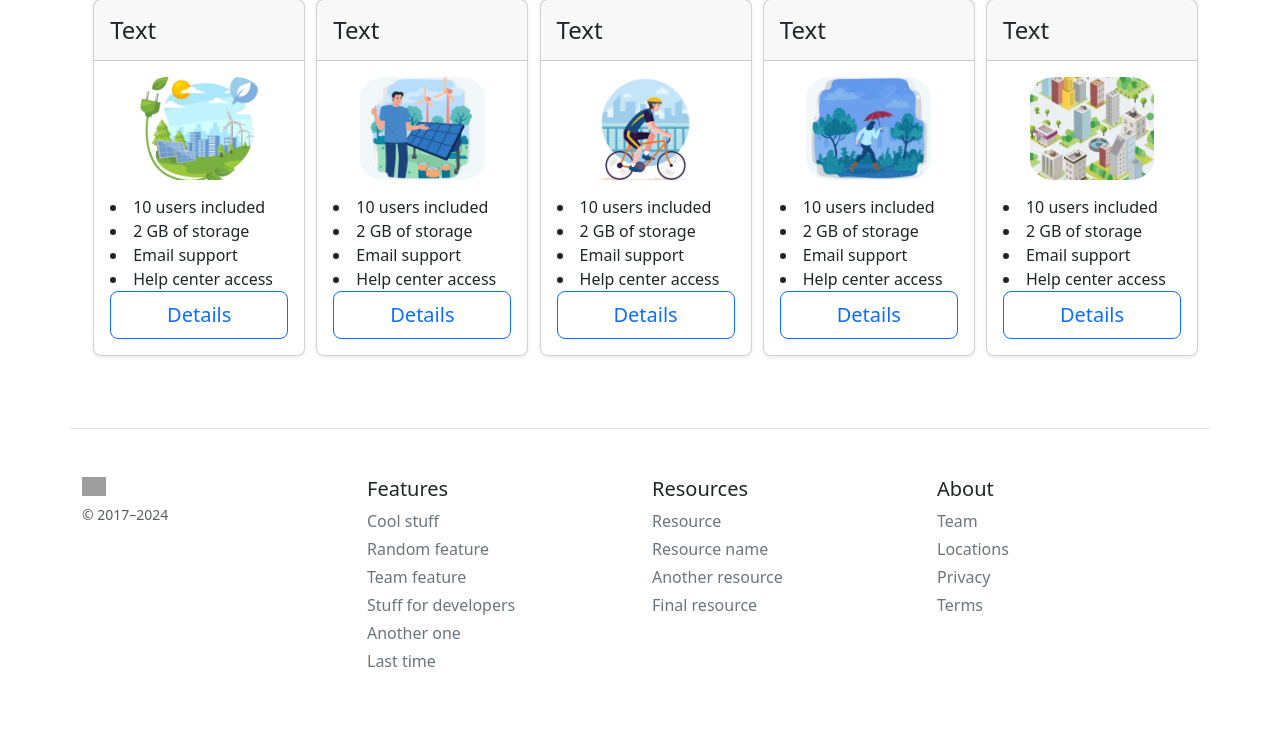
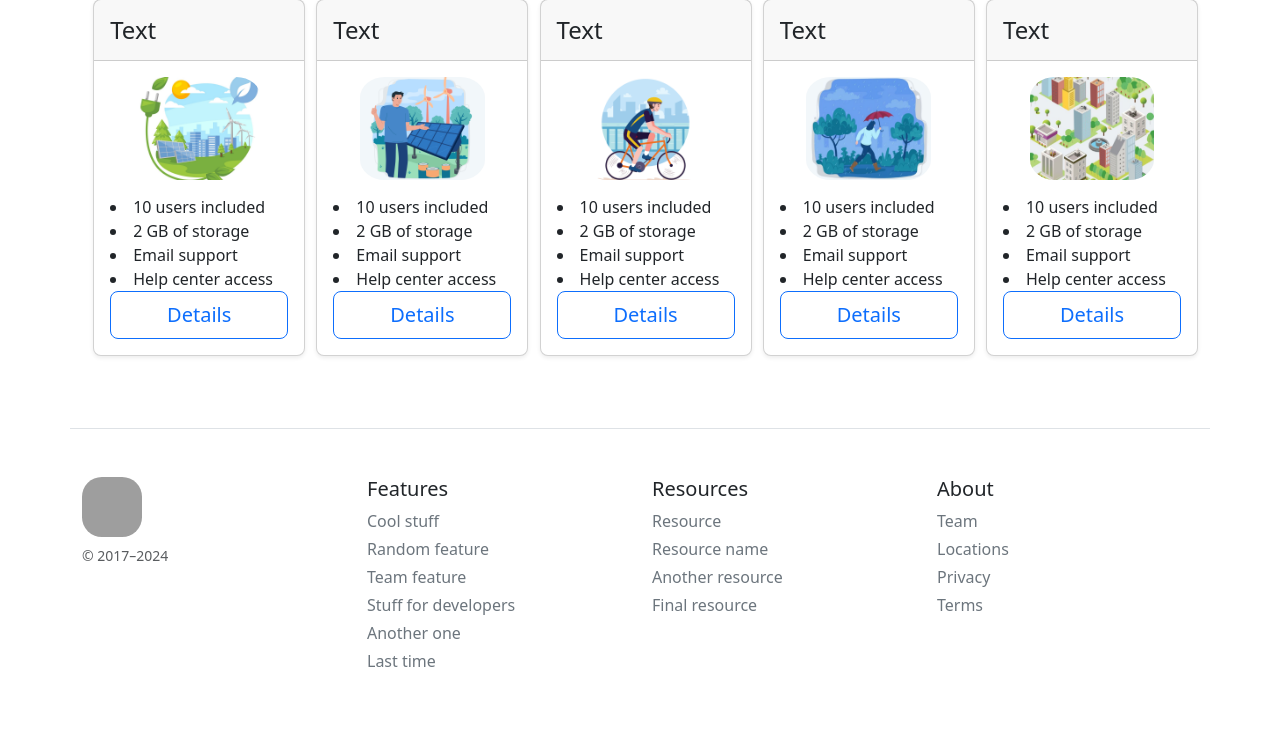
Before and after one commit to LeoKrasowski/PHP-WebBlog-app, a PHP site: page / in a window 1280 px wide. Shown: the part 204-941 px from the top of the page. Run offline with PHP 8.4, Linux system fonts and the light colour scheme; grey boxes are pictures that could not be loaded.

Commit message:
Added a new block footer

```diff
--- /dev/null
+++ b/blocks/footer.php
@@ -0,0 +1,37 @@
+<footer class="container pt-4 my-md-5 pt-md-5 border-top">
+    <div class="row">
+      <div class="col-12 col-md">
+        <img class="mb-2" src="https://upload.wikimedia.org/wikipedia/en/6/63/Feels_good_man.jpg" alt="" width="60" height="60">
+        <small class="d-block mb-3 text-body-secondary">© 2017–2024</small>
+      </div>
+      <div class="col-6 col-md">
+        <h5>Features</h5>
+        <ul class="list-unstyled text-small">
+          <li class="mb-1"><a class="link-secondary text-decoration-none" href="#">Cool stuff</a></li>
+          <li class="mb-1"><a class="link-secondary text-decoration-none" href="#">Random feature</a></li>
+          <li class="mb-1"><a class="link-secondary text-decoration-none" href="#">Team feature</a></li>
+          <li class="mb-1"><a class="link-secondary text-decoration-none" href="#">Stuff for developers</a></li>
+          <li class="mb-1"><a class="link-secondary text-decoration-none" href="#">Another one</a></li>
+          <li class="mb-1"><a class="link-secondary text-decoration-none" href="#">Last time</a></li>
+        </ul>
+      </div>
+      <div class="col-6 col-md">
+        <h5>Resources</h5>
+        <ul class="list-unstyled text-small">
+          <li class="mb-1"><a class="link-secondary text-decoration-none" href="#">Resource</a></li>
+          <li class="mb-1"><a class="link-secondary text-decoration-none" href="#">Resource name</a></li>
+          <li class="mb-1"><a class="link-secondary text-decoration-none" href="#">Another resource</a></li>
+          <li class="mb-1"><a class="link-secondary text-decoration-none" href="#">Final resource</a></li>
+        </ul>
+      </div>
+      <div class="col-6 col-md">
+        <h5>About</h5>
+        <ul class="list-unstyled text-small">
+          <li class="mb-1"><a class="link-secondary text-decoration-none" href="#">Team</a></li>
+          <li class="mb-1"><a class="link-secondary text-decoration-none" href="#">Locations</a></li>
+          <li class="mb-1"><a class="link-secondary text-decoration-none" href="#">Privacy</a></li>
+          <li class="mb-1"><a class="link-secondary text-decoration-none" href="#">Terms</a></li>
+        </ul>
+      </div>
+    </div>
+  </footer>
--- a/css/style.css
+++ b/css/style.css
@@ -12,3 +12,6 @@
     margin-left: auto;
     margin-right: auto;
 }
+.mb-2 {
+    border-radius: 33%;
+}
--- a/index.php
+++ b/index.php
@@ -35,42 +35,6 @@
     <?php endfor; ?>
     </div>
     </div>
-    <footer class="container pt-4 my-md-5 pt-md-5 border-top">
-    <div class="row">
-      <div class="col-12 col-md">
-        <img class="mb-2" src="/docs/5.3/assets/brand/bootstrap-logo.svg" alt="" width="24" height="19">
-        <small class="d-block mb-3 text-body-secondary">© 2017–2024</small>
-      </div>
-      <div class="col-6 col-md">
-        <h5>Features</h5>
-        <ul class="list-unstyled text-small">
-          <li class="mb-1"><a class="link-secondary text-decoration-none" href="#">Cool stuff</a></li>
-          <li class="mb-1"><a class="link-secondary text-decoration-none" href="#">Random feature</a></li>
-          <li class="mb-1"><a class="link-secondary text-decoration-none" href="#">Team feature</a></li>
-          <li class="mb-1"><a class="link-secondary text-decoration-none" href="#">Stuff for developers</a></li>
-          <li class="mb-1"><a class="link-secondary text-decoration-none" href="#">Another one</a></li>
-          <li class="mb-1"><a class="link-secondary text-decoration-none" href="#">Last time</a></li>
-        </ul>
-      </div>
-      <div class="col-6 col-md">
-        <h5>Resources</h5>
-        <ul class="list-unstyled text-small">
-          <li class="mb-1"><a class="link-secondary text-decoration-none" href="#">Resource</a></li>
-          <li class="mb-1"><a class="link-secondary text-decoration-none" href="#">Resource name</a></li>
-          <li class="mb-1"><a class="link-secondary text-decoration-none" href="#">Another resource</a></li>
-          <li class="mb-1"><a class="link-secondary text-decoration-none" href="#">Final resource</a></li>
-        </ul>
-      </div>
-      <div class="col-6 col-md">
-        <h5>About</h5>
-        <ul class="list-unstyled text-small">
-          <li class="mb-1"><a class="link-secondary text-decoration-none" href="#">Team</a></li>
-          <li class="mb-1"><a class="link-secondary text-decoration-none" href="#">Locations</a></li>
-          <li class="mb-1"><a class="link-secondary text-decoration-none" href="#">Privacy</a></li>
-          <li class="mb-1"><a class="link-secondary text-decoration-none" href="#">Terms</a></li>
-        </ul>
-      </div>
-    </div>
-  </footer>
+    <?php require "blocks/footer.php" ?>
 </body>
 </html>
```
Also changed, not shown: about.php (+1 -36 lines), blocks/header.php (line endings or trailing spaces).
